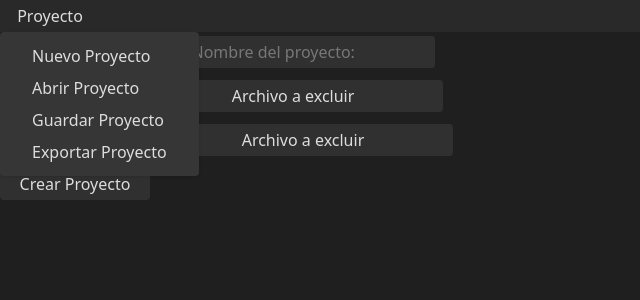
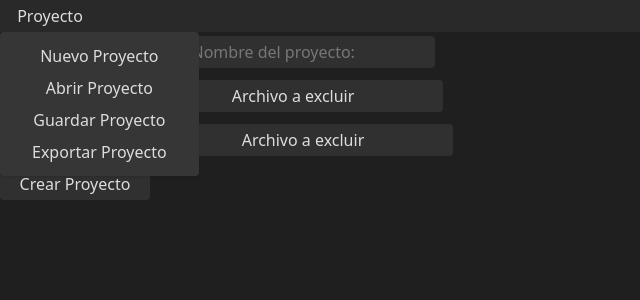
Before and after one commit to Cito2310/translate-rimworld, a React (Vite) app: page / in a window 1280 px wide. Shown: the top 300 px of the page, without its empty margins (0-640 px from the left). Built offline with nearby package versions, Linux system fonts and the light colour scheme.

Commit message:
added TopBar && added MenuDropdown

```diff
--- a/package.json
+++ b/package.json
@@ -1,7 +1,7 @@
 {
   "name": "react-ts-initial-project",
   "private": true,
-  "version": "0.2.0",
+  "version": "0.3.0",
   "type": "module",
   "scripts": {
     "dev": "vite",
--- /dev/null
+++ b/src/core/storage/fileSystemAccessController.ts
@@ -0,0 +1,46 @@
+type Extension = "json"
+
+const extensions = {
+    json: {type: "application/json", ext: ".json", description: "Archivo JSON"}
+}
+
+export const fileSystemAccessController = {
+    async save(parameters: {
+        nameFile: string;
+        data: any;
+        extension: Extension;
+    }) {
+        const { data, extension, nameFile } = parameters;
+        const { description, ext, type } = extensions[extension];
+
+        // @ts-ignore
+        const handle = await window.showSaveFilePicker({
+            suggestedName: `${nameFile}${ext}`,
+            types: [{ description, accept: { [type]: [ext] } }],
+          });
+
+        const writable = await handle.createWritable();
+
+        await writable.write(JSON.stringify(data));
+        await writable.close();
+    },
+
+    async get(parameters: {
+        extension: Extension;
+        multiple?: boolean
+    }) {
+        const { extension, multiple } = parameters;
+        const { description, ext, type } = extensions[extension];
+
+        // @ts-ignore
+        const [fileHandle] = await window.showOpenFilePicker({
+            types: [{ description, accept: { [type]: [ext] } }],
+            multiple
+          });
+
+        const file = await fileHandle.getFile();
+        const contents = await file.text();
+
+        return JSON.parse(contents)
+    },
+}
--- a/src/core/store/currentProject/currentProjectSlice.ts
+++ b/src/core/store/currentProject/currentProjectSlice.ts
@@ -32,10 +32,21 @@ export const currentProjectSlice = createSlice({
             state.name = action.payload;
         },
 
-        setCurrentProject: ( state, action: { payload: { data: { keyed: Keyed[]; defInjected: DefInjected[] }, name: string } } ) => {
+        setNotProject: ( state ) => {
+            state.data = { keyed: [], defInjected: [] }
+            state.name = ""
+            state.existData = false
+        },
+
+        setCurrentProject: ( state, action: { payload: {
+            data: { keyed: Keyed[]; defInjected: DefInjected[] },
+            name: string,
+            lastSave?: number
+        } } ) => {
             state.name = action.payload.name;
             state.data = action.payload.data;
             state.existData = true;
+            if (action.payload.lastSave) state.lastSave = action.payload.lastSave
         },
 
         toggleCompleteWithName: ( state, action: { payload: { name: string, type: "keyed" | "defInjected" } } ) => {
@@ -52,6 +63,7 @@ export const currentProjectSlice = createSlice({
 export const {
     setCurrentProject,
     changeName,
-    toggleCompleteWithName
+    toggleCompleteWithName,
+    setNotProject
 
 } = currentProjectSlice.actions;
--- a/src/modules/topBar/components/DropdownMenu.tsx
+++ b/src/modules/topBar/components/DropdownMenu.tsx
@@ -4,7 +4,7 @@ import { DropdownMenuBtn } from "./DropdownMenuBtn";
 
 interface props {
     label: string;
-    menu: {label: string; func: () => void}[]
+    menu: {label: string; func: () => void, disabled?: boolean}[]
 
 }
 
@@ -17,9 +17,13 @@ export const DropdownMenu = ({ label, menu }: props) => {
     return (
         <div className="bg-inherit">
             <DropdownButton label={label} onClick={onToggleDropdown}/>
-            {isOpen || <div className="absolute bg-[#363636] rounded shadow py-2">
+            {isOpen || <div className="absolute bg-[#363636] rounded shadow py-2 flex flex-col">
                 {
-                    menu.map(({ func, label }, index) => <DropdownMenuBtn label={label} onClick={func} key={index} /> )
+                    menu.map(({ func, label, disabled }, index) => <DropdownMenuBtn
+                        disabled={disabled}
+                        label={label}
+                        onClick={()=>{onToggleDropdown(); func()}}
+                        key={index} /> )
                 }
             </div>}
         </div>
--- a/src/modules/topBar/components/DropdownMenuBtn.tsx
+++ b/src/modules/topBar/components/DropdownMenuBtn.tsx
@@ -1,10 +1,11 @@
 interface props {
     label: string;
     onClick: () => void;
+    disabled?: boolean;
 }
 
-export const DropdownMenuBtn = ({ label, onClick }: props) => (
-    <div onClick={onClick} className="
+export const DropdownMenuBtn = ({ label, onClick, disabled }: props) => (
+    <button disabled={disabled} onClick={onClick} className="
         px-8 py-1 text-[#ddd] bg-inherit hover:bg-[#0002] transition-base cursor-pointer
-    ">{label}</div>
+    ">{label}</button>
 )
--- a/src/modules/topBar/components/TopBar.tsx
+++ b/src/modules/topBar/components/TopBar.tsx
@@ -1,13 +1,44 @@
+import { fileSystemAccessController } from "../../../core/storage/fileSystemAccessController";
+import { setCurrentProject, setNotProject } from "../../../core/store/currentProject/currentProjectSlice";
+import { useAppDispatch, useAppSelector } from "../../../core/store/store"
 import { DropdownMenu } from "./DropdownMenu"
 
 export const TopBar = () => {
+    const dispatch = useAppDispatch();
+    const { existData, ...restData } = useAppSelector( state => state.currentProject )
+
+    const onNewProject = () => {
+        dispatch(setNotProject())
+    }
+
+    const onOpenProject = async() => {
+        const data =  await fileSystemAccessController.get({
+            extension: "json",
+        })
+
+        dispatch(setCurrentProject(data))
+    }
+
+    const onSaveProject = async() => {
+        fileSystemAccessController.save({
+            data: restData,
+            extension: "json",
+            nameFile: restData.name
+        })
+    }
+
+    const onExportProject = () => {
+        // TODO export project
+
+    }
+
     return (
         <div className="fixed bg-[#292929] w-full h-[32px] z-20">
             <DropdownMenu label="Proyecto" menu={[
-                {func: console.log, label: "Nuevo Proyecto"},
-                {func: console.log, label: "Abrir Proyecto"},
-                {func: console.log, label: "Guardar Proyecto"},
-                {func: console.log, label: "Exportar Proyecto"},
+                {func: onNewProject, label: "Nuevo Proyecto"},
+                {func: onOpenProject, label: "Abrir Proyecto"},
+                {func: onSaveProject, label: "Guardar Proyecto"},
+                {func: onExportProject, label: "Exportar Proyecto"},
             ]}/>
         </div>
     )
```
Also changed, not shown: 1 other file (tests, documents, lock files or other folders).
